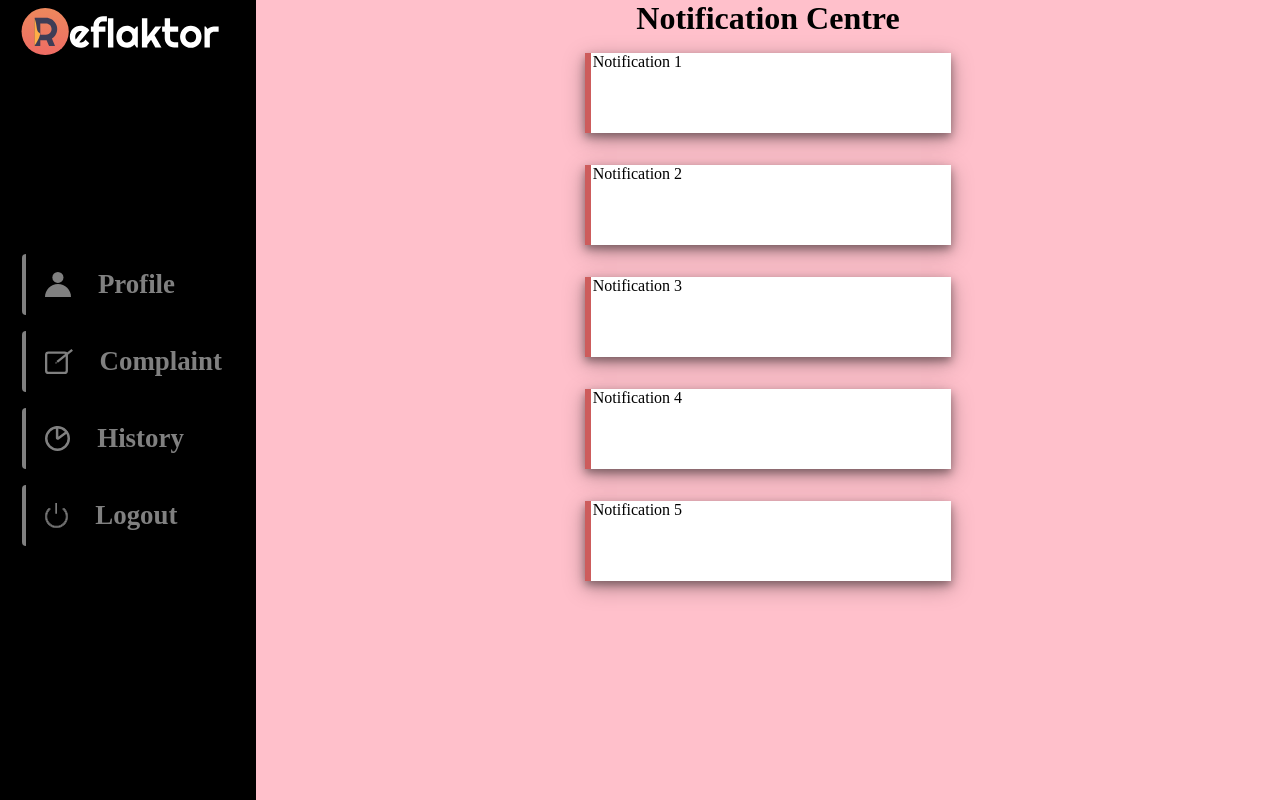
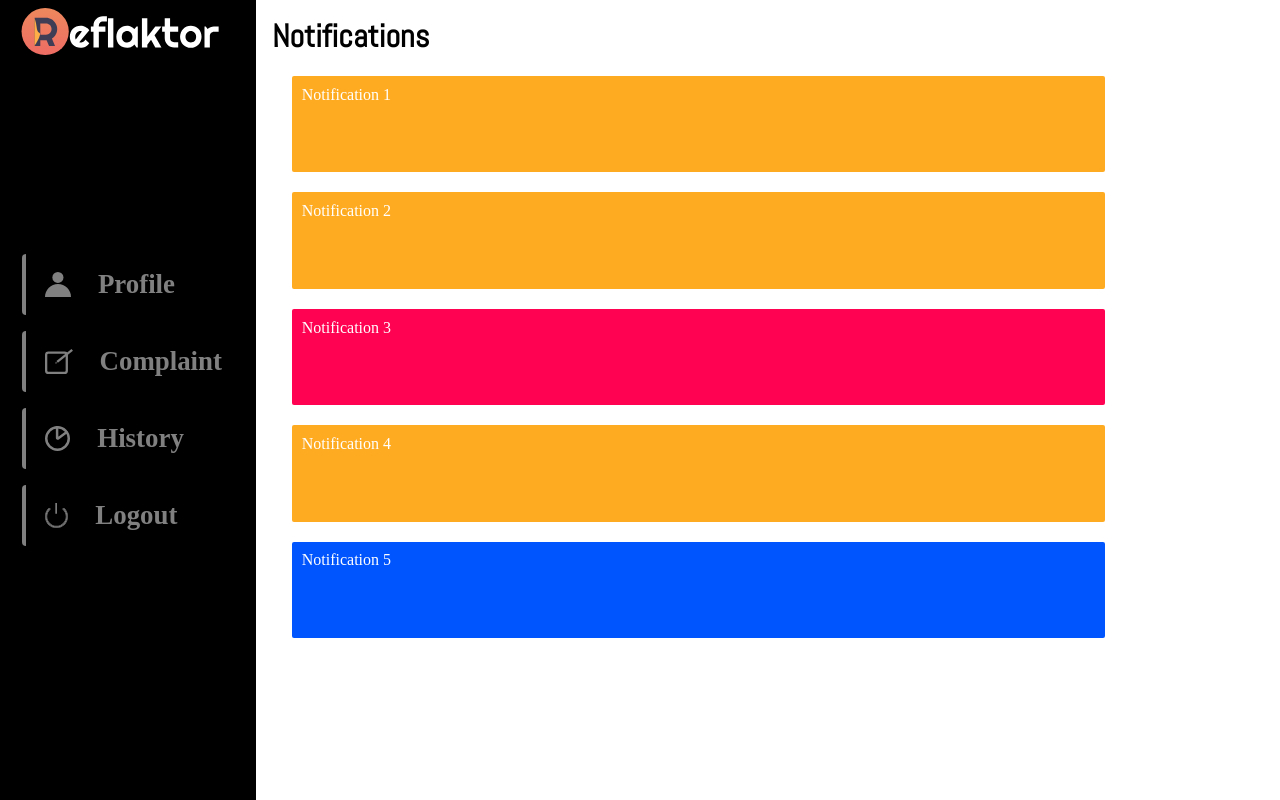
Before and after one commit to Smket99/Reflaktor, a React (Create React App) app: page /student in a window 1280 px wide. Built offline with nearby package versions, Linux system fonts and the light colour scheme; a web font is replaced by a local one.

Commit message:
Dashboard Updated

```diff
--- a/public/index.html
+++ b/public/index.html
@@ -2,12 +2,12 @@
 <html lang="en">
   <head>
     <meta charset="utf-8" />
-    <link rel="icon" href="%PUBLIC_URL%/favicon.ico" />
+    <link rel="icon" href="./Logo.png" />
     <meta name="viewport" content="width=device-width, initial-scale=1" />
     <meta name="theme-color" content="#000000" />
     <meta
       name="description"
-      content="Web site created using create-react-app"
+      content="A 21st century hostel management portal built on ReactJS "
     />
     <link rel="apple-touch-icon" href="%PUBLIC_URL%/logo192.png" />
     <!--
@@ -24,7 +24,7 @@
       work correctly both with client-side routing and a non-root public URL.
       Learn how to configure a non-root public URL by running `npm run build`.
     -->
-    <title>React App</title>
+    <title>Reflaktor</title>
   </head>
   <body>
     <noscript>You need to enable JavaScript to run this app.</noscript>
--- a/src/components/Dashboard/App.js
+++ b/src/components/Dashboard/App.js
@@ -104,7 +104,7 @@ export default function App() {
     <Router>
       <div className="dash-cont">
         <div className="basic dash-menu">
-          <img src={Logo1} width="90%" style={{position:'absolute',top:'1%',left:'2%'}}/>{Menu}</div>
+          <NavLink to="/student"><img src={Logo1} width="90%" style={{position:'absolute',top:'1%',left:'2%'}}/></NavLink>{Menu}</div>
         <div id="mob-menu" className="basic dash-menu-mob">
           <img src={Logo} width="90%" style={{position:'',top:'10%',left:'2%'}}/>
 
--- a/src/components/Dashboard/components/Complaint.css
+++ b/src/components/Dashboard/components/Complaint.css
@@ -8,6 +8,7 @@ position:relative;
 }
 .topper{
   width:80%;
+  z-index: 28;
   top:-1.5em;
   position:absolute;
   height:4em;
@@ -16,10 +17,11 @@ position:relative;
   background:indianred;
   color:white;
 }
-.complaint-wrapper select,textarea{
-  width:50%;
+#selector{
+  width:70%;
   height:15%;
   margin:0.5em;
+  margin-top: 2em;
   font-size: 15px;
   font-family:"Roboto";
 }
--- a/src/components/Dashboard/components/Complaint.jsx
+++ b/src/components/Dashboard/components/Complaint.jsx
@@ -43,7 +43,7 @@ export default function Complaint(props){
         <div className="basic topper">
           <b style={{fontSize:'200%'}}>Complaint</b>
         </div>
-        <div id="complaint-cont" style={{zIndex:'1',height:'100%',width:'100%'}} className="basic">
+        <div id="complaint-cont" style={{zIndex:'1',borderRadius:'5px',height:'100%',width:'100%'}} className="basic">
         <select id="selector" onChange={onSelect} value={defaultValue}>
           <option>Select</option>
           <option>Electrician</option>
--- /dev/null
+++ b/src/components/Dashboard/components/Notification.css
@@ -0,0 +1,19 @@
+.notification-container{
+  background:#fff;
+  width:calc(100% - 2em);
+  height:calc(100vh - 2em);
+  padding:1em;
+}
+.notif-card{
+  width:80%;
+  height:10%;
+  border-radius:2px;
+  margin:2%;
+  padding:1%;
+  color:white;
+  transition: 0.5s ease-in-out;
+}
+.notif-card:hover{
+  transform:scale(1.01);
+  box-shadow: 0 4px 8px 0 #00000056,0 6px 20px 0 #00000056;
+}
--- a/src/components/Dashboard/components/Notification.jsx
+++ b/src/components/Dashboard/components/Notification.jsx
@@ -1,4 +1,5 @@
 import React from 'react'
+import './Notification.css'
 export default function Notification(){
   const notifs=[
     "Notification 1",
@@ -7,18 +8,27 @@ export default function Notification(){
     "Notification 4",
     "Notification 5",
   ];
+  const getColor=()=>{
+    var x=parseInt(Math.floor(Math.random()*100000)%17);
+    if(x%3==0)
+    return '#0055ff'
+    else if(x%3==1)
+    return '#ff0251'
+    else
+    return '#ffab22'
+  }
   return (
-    <div style={{display:'flex',flexDirection:'column',alignItems:'center',background:"pink",width:'100%',height:'100vh'}}>
-      <h1>Notification Centre</h1>
-      <div style={{height:'50vh',display:'flex',flexDirection:'column',alignItems:'center',width:'70%'}}>
-        {notifs.map((item)=>
-            <div style={{margin:'1em',boxShadow:'0 4px 8px #00000056, 0 6px 20px 0 #00000056',paddingLeft:'0.5em',position:'relative',background:'white',width:'50%',minHeight:'20%'}}>
-              <div style={{background:'indianred',height:'100%',width:'0.4em',position:'absolute',left:'0px'}}></div>
-              {item}</div>
-          )
-      }
+    <div  className="notification-container">
+      <strong style={{fontFamily:'Abel',color:'#000',fontSize:'200%'}}>Notifications</strong>
+      {
+        notifs.map((item)=>
+        <div   style={{background:getColor()}} className="notif-card">{item}</div>
+      )
+    }
 
-      </div>
-    </div>
-  )
+    <style>
+      @import url('https://fonts.googleapis.com/css2?family=Abel&display=swap');
+    </style>
+  </div>
+)
 }
--- a/src/components/History/data.jsx
+++ b/src/components/History/data.jsx
@@ -1,4 +1,50 @@
 const data=[{
+  status:'active',
+  to:'IT',
+  query:'No Internet',
+  Date:'26 January 2021',
+  Hostel:'Ram',
+  Room:'437',
+  id:'xyz000'
+},
+{
+  status:'resolved',
+  to:'Carpenter',
+  query:'Punch a nail',
+  Date:'26 January 2021',
+  Hostel:'Ram',
+  Room:'437',
+  id:'xyz001'
+},
+{
+  status:'resolved',
+  to:'Plumber',
+  query:'Broken Pipe',
+  Date:'26 January 2021',
+  Hostel:'Ram',
+  Room:'437',
+  id:'xyz002'
+},
+{
+  status:'active',
+  to:'Electrician',
+  query:'Fused Bulb',
+  Date:'26 January 2021',
+  Hostel:'Ram',
+  Room:'437',
+  id:'xyz003'
+},
+
+{
+  status:'active',
+  to:'Electrician',
+  query:'Fused Bulb',
+  Date:'26 January 2021',
+  Hostel:'Ram',
+  Room:'437',
+  id:'xyz004'
+},
+{
   status:'active',
   to:'IT',
   query:'No Internet',
--- a/src/components/History/history.css
+++ b/src/components/History/history.css
@@ -56,15 +56,16 @@
   grid-template-areas:"item item item item";
 }
 .modal{
-  position: absolute;
-  background:#00000096;
-  width:100%;
-  min-height:100vh;
-  height:100%;
+  position: fixed;
+  background:#000000c3;
+  width:80%;
+  height:100vh;
+  /* height:100%; */
   z-index:900;
 }
 .modal-container{
   background: white;
+  position:relative;
   border-radius: 10px;
   width:50%;
   padding:1em 1em;
--- a/src/components/History/history.jsx
+++ b/src/components/History/history.jsx
@@ -1,7 +1,7 @@
 import React from 'react'
-import './history2.css'
 import './history.css'
 import logData from './data'
+import Filter from './Filter.svg'
 import Plumber from "./Plumber.svg"
 import IT from "./IT.svg"
 import Carpenter from "./Carpenter.svg"
@@ -108,8 +108,14 @@ export default class App extends React.Component{
     }
     const deleteComplaint=(id)=>{
 
+      var x=document.getElementById('cont')
+      if(x.style.overflow=="hidden")
+      x.style.overflow="auto"
+      else {
+        x.style.overflow="hidden"
+      }
       this.setState({showModal:!this.state.showModal,CompId:id})
-      window.location.href = "#modal";
+      // window.location.href = "#modal";
     }
     const Active=(info)=>{
       return (
@@ -157,13 +163,8 @@ export default class App extends React.Component{
       }
     }
     return (
-      <div style={{position:'relative',width:'100%'}}>
-        <nav className="basic nav" style={{background:'#212121',width:'100%',height:'3em'}}>
-          <button onClick={toggleFilters}>Filters</button>
-        </nav>
-        <div style={{paddingTop:'3em',overflow:'hidden',width:'100%',position:'relative',display:'flex'}}>
-
-          <div  className={this.state.showModal?"modal basic":"modal-hide"}>
+      <div id="cont" style={{position:'relative',width:'100%',minHeight:'100vh'}}>
+        <div style={{height:'100vh'}}  className={this.state.showModal?"modal basic":"modal-hide "}>
           <div  className="modal-container">
             <h1 id="modal">
               Do you really want to delete this Complaint?
@@ -176,6 +177,12 @@ export default class App extends React.Component{
             </button>
           </div>
         </div>
+        <nav className="basic nav" style={{background:'#212121',width:'100%',height:'3em'}}>
+          <button style={{background:'none',border:'none',outline:'none',cursor:'pointer'}} onClick={toggleFilters}><img src={Filter} style={{height:'15%'}}/></button>
+        </nav>
+        <div style={{paddingTop:'3em',overflow:'hidden',width:'100%',position:'relative',display:'flex',minHeight:'calc(100vh - 3em)'}}>
+
+
 
 
           <table className="desktop-table">
--- a/src/components/Login/app.jsx
+++ b/src/components/Login/app.jsx
@@ -10,8 +10,7 @@ const responseGoogle = (response) => {
   document.querySelector(".sidepanel").classList.add("move-away2");
   document.querySelector(".container").classList.add("move-away3");
   document.querySelector(".app").classList.add("move-away");
-    setTimeout(()=>window.location.href="/student",3000);
-
+  setTimeout(()=>window.location.href="/student",3000);
 };
 export default class App extends React.Component{
   constructor(props) {
@@ -30,7 +29,7 @@ export default class App extends React.Component{
       <div className="app">
         <div className="container">
           <div className={this.state.isStudent ? "basic form" : "basic form2"}>
-            <h1 style={{ marginBottom: "1em" }}>
+            <h1 style={{fontFamily:'Roboto Slab', marginBottom: "1em" }}>
               {this.state.isStudent ? "Student" : "Admin"}
             </h1>
             <GoogleLogin
@@ -50,7 +49,7 @@ export default class App extends React.Component{
         <div className="container-mob">
           <div
             className={this.state.isStudent ? "basic form-mob" : "basic form-mob2"}>
-            <h1 style={{ marginBottom: "1em" }}>
+            <h1 style={{fontFamily:'Roboto Slab', marginBottom: "1em" }}>
               {this.state.isStudent ? "Student" : "Admin"}
             </h1>
             <GoogleLogin
@@ -74,6 +73,9 @@ export default class App extends React.Component{
             </button>
           </div>
         </div>
+        <style>
+          @import url('https://fonts.googleapis.com/css2?family=Roboto+Slab:wght@500&display=swap');
+        </style>
       </div>
     )
   }
```
Also changed, not shown: public/Logo.png (added), src/components/History/Filter.svg (added), src/components/History/history2.css (deleted). Lines whose indentation alone changed are shown as unchanged.
